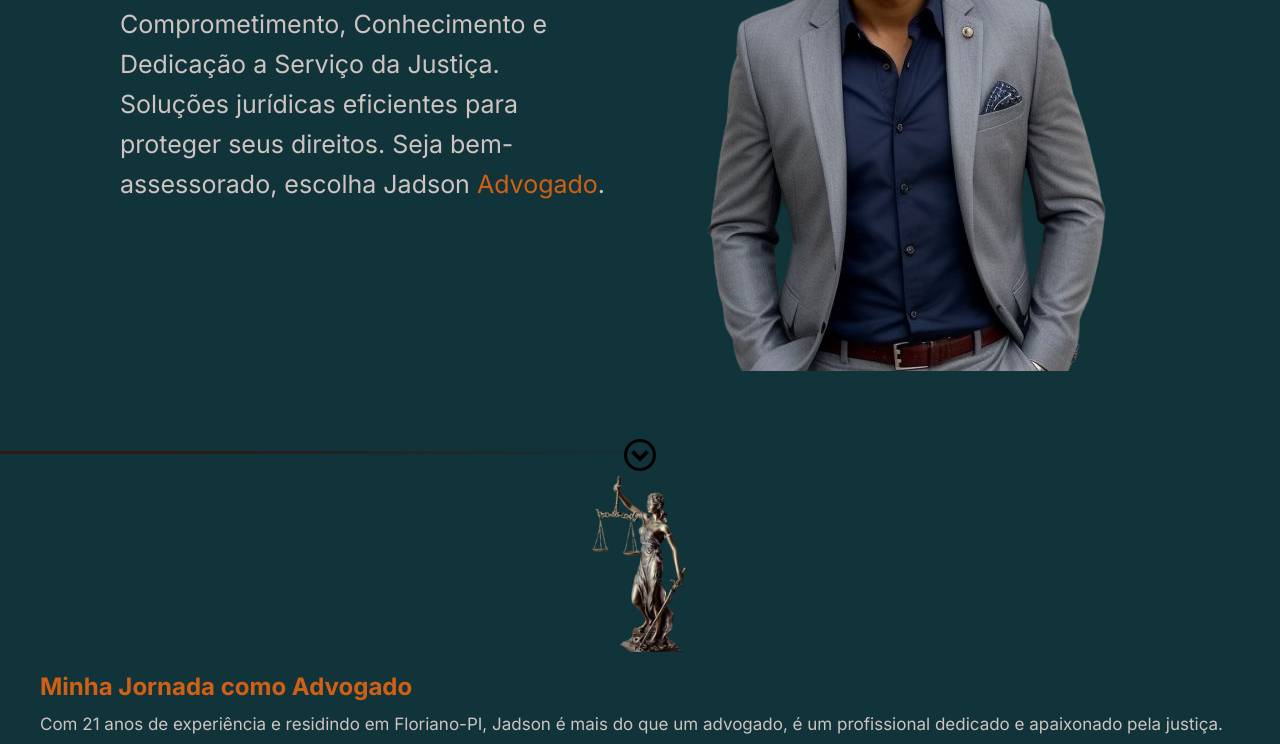
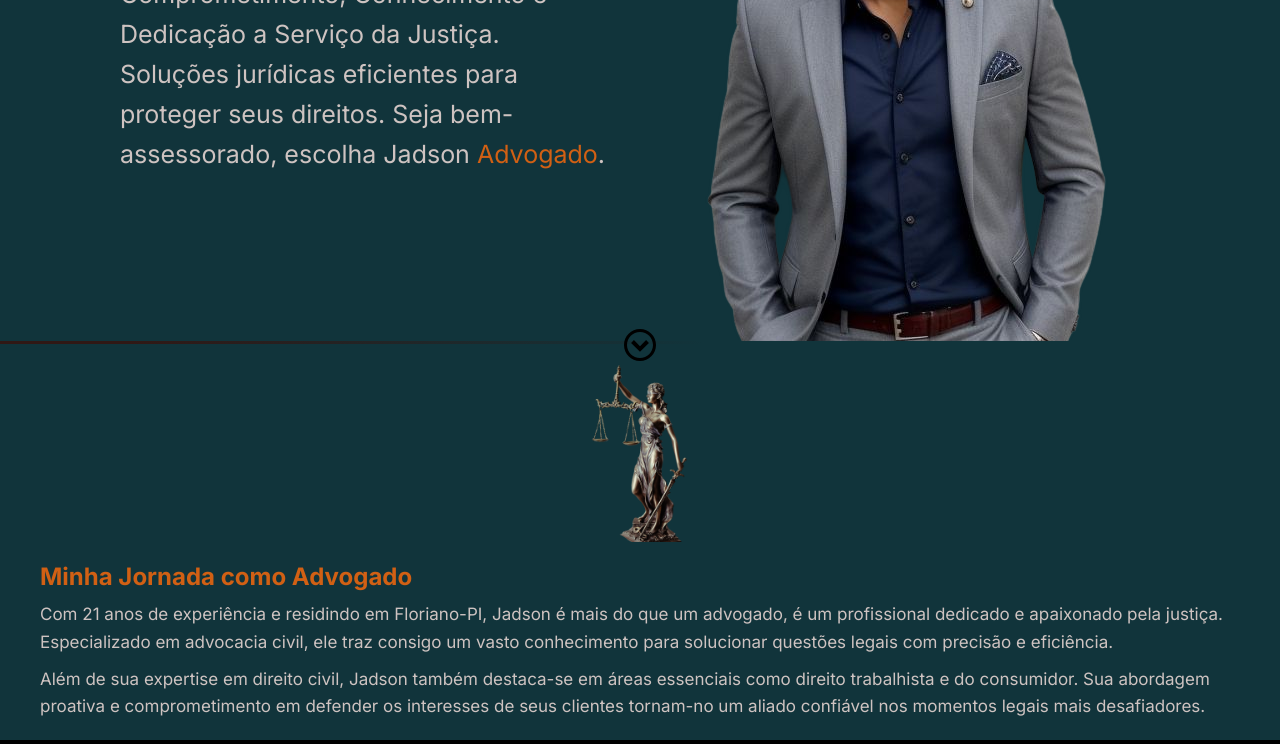
Before and after one commit to viniciusxsousa/jadson-advogado, a plain HTML site: page index.html in a window 1280 px wide. Shown: the part 402-1146 px from the top of the page. Drawn offline with Linux system fonts and the light colour scheme.

Commit message:
ajustando o padding do sec__main

```diff
--- a/src/css/styles.css
+++ b/src/css/styles.css
@@ -279,7 +279,7 @@ img {
         display: flex;
         justify-content: space-between;
         gap: 4rem;
-        padding: 8rem 12rem;
+        padding: 5rem 12rem 0rem;
     }
 
     .sec__main__logo {
```
